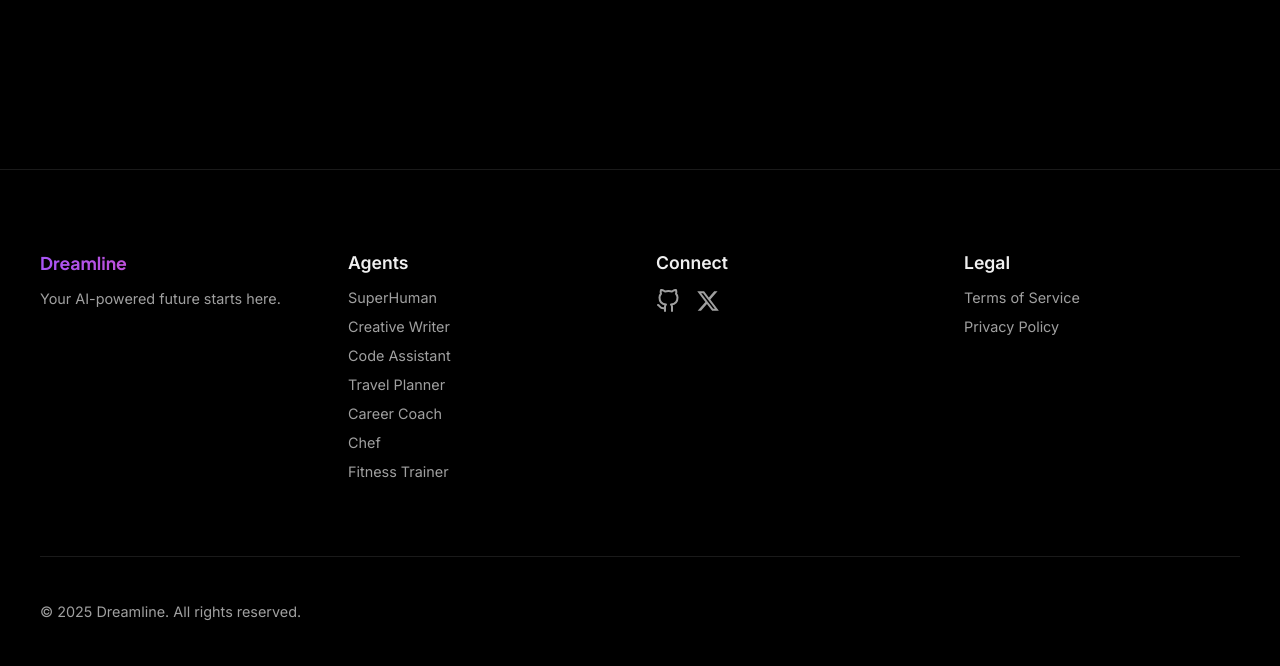
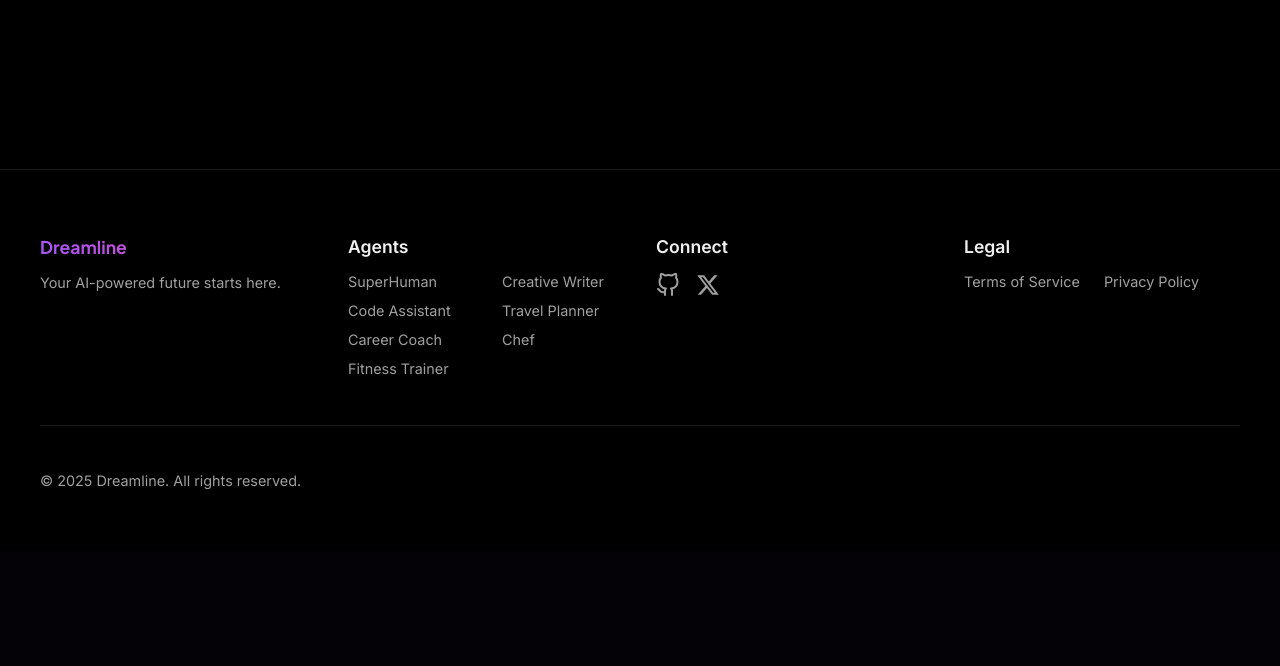
Before and after one commit to Jenith2109/DreamLine, a Flask app: page / in a window 1280 px wide. Shown: the part 1365-2031 px from the top of the page. After the commit the page ends 1854 px from the top, so only its background shows below. Run offline with Flask 3, Linux system fonts and the light colour scheme.

Commit message:
Refactor: Condense footer layout for a sleeker design

```diff
--- a/templates/landing.html
+++ b/templates/landing.html
@@ -307,7 +307,7 @@
 
         footer {
             text-align: center;
-            padding: 4rem 0 2rem 0;
+            padding: 3rem 0;
             color: var(--text-secondary);
             font-size: 0.9rem;
             border-top: 1px solid var(--border-color);
@@ -339,6 +339,17 @@
             margin-bottom: 0.75rem;
         }
 
+        .footer-agent-grid {
+            display: grid;
+            grid-template-columns: repeat(2, 1fr);
+            gap: 0.75rem 2rem;
+        }
+
+        .footer-horizontal-links {
+            display: flex;
+            gap: 1.5rem;
+        }
+
         .footer-column a {
             color: var(--text-secondary);
             text-decoration: none;
@@ -366,7 +377,7 @@
         }
 
         .footer-bottom {
-            margin-top: 4rem;
+            margin-top: 3rem;
             padding-top: 2rem;
             border-top: 1px solid var(--border-color);
             display: flex;
@@ -465,11 +476,11 @@
                     </div>
                     <div class="footer-column">
                         <h3>Agents</h3>
-                        <ul>
+                        <div class="footer-agent-grid">
                             {% for agent_key, agent_info in agents.items() %}
-                            <li><a href="{{ url_for('set_agent', agent_name=agent_key) }}">{{ agent_info.name }}</a></li>
+                            <a href="{{ url_for('set_agent', agent_name=agent_key) }}">{{ agent_info.name }}</a>
                             {% endfor %}
-                        </ul>
+                        </div>
                     </div>
                     <div class="footer-column">
                         <h3>Connect</h3>
@@ -484,10 +495,10 @@
                     </div>
                     <div class="footer-column">
                         <h3>Legal</h3>
-                        <ul>
-                            <li><a href="#">Terms of Service</a></li>
-                            <li><a href="#">Privacy Policy</a></li>
-                        </ul>
+                        <div class="footer-horizontal-links">
+                            <a href="#">Terms of Service</a>
+                            <a href="#">Privacy Policy</a>
+                        </div>
                     </div>
                 </div>
                 <div class="footer-bottom">
```
